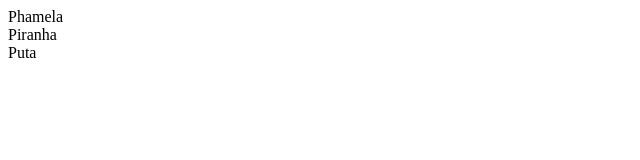
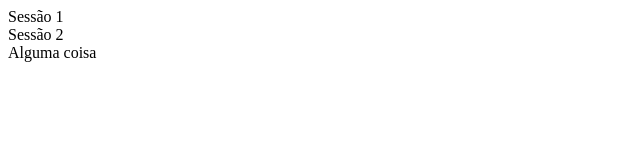
Before and after one commit to emanuella7/Atividade02, a plain HTML site: page index.html in a window 1280 px wide. Shown: the full height of the page, 0-640 px from the left. Drawn offline with Linux system fonts and the light colour scheme.

Commit message:
Update index.html

```diff
--- a/index.html
+++ b/index.html
@@ -5,9 +5,9 @@
     </head>
     <body>
         <main>
-            <section>Phamela</section>
-            <section>Piranha</section>
-            <aside>Puta</aside>
+            <section>Sessão 1</section>
+            <section>Sessão 2</section>
+            <aside>Alguma coisa</aside>
         </main>
     </body>
 </html>
```
